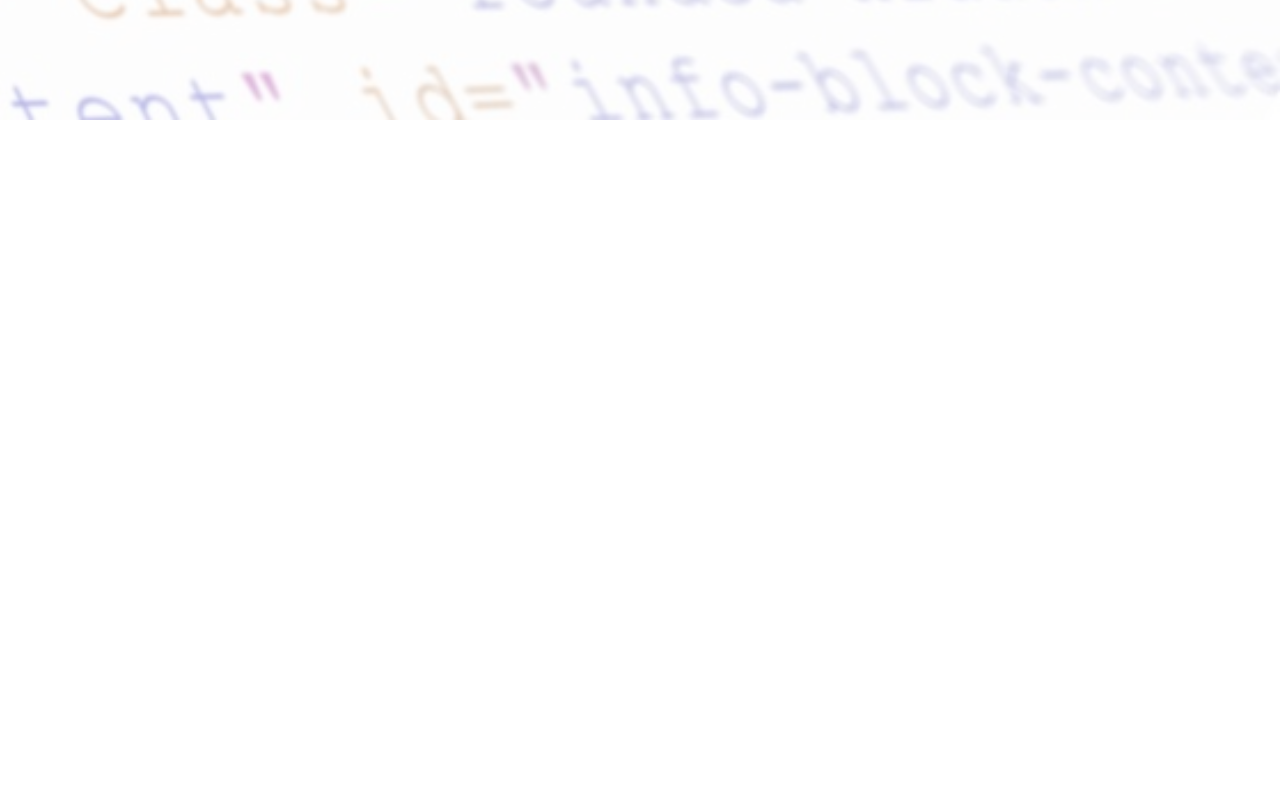
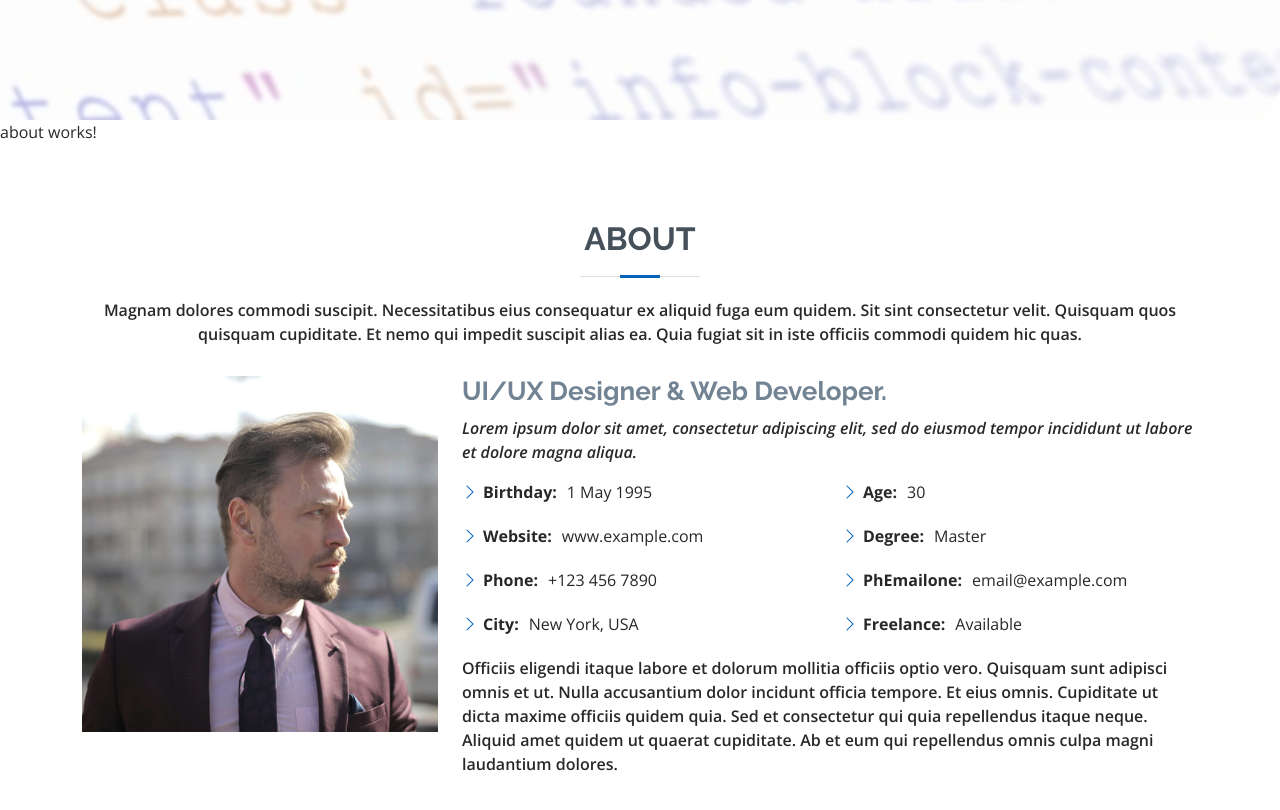
Before and after one commit to kale1st/muruvvet_website, an Angular app: page / in a window 1280 px wide. Shown: the part 680-1490 px from the top of the page. Before the commit the page ends 800 px from the top, so only its background shows below. Built offline with nearby package versions, Linux system fonts and the light colour scheme.

Commit message:
about component added

```diff
--- /dev/null
+++ b/src/app/about/about.component.css
@@ -0,0 +1,35 @@
+/*--------------------------------------------------------------
+# About
+--------------------------------------------------------------*/
+
+.about .content h3 {
+    font-weight: 700;
+    font-size: 26px;
+    color: #728394;
+}
+
+.about .content ul {
+    list-style: none;
+    padding: 0;
+}
+
+.about .content ul li {
+    margin-bottom: 20px;
+    display: flex;
+    align-items: center;
+}
+
+.about .content ul strong {
+    margin-right: 10px;
+}
+
+.about .content ul i {
+    font-size: 16px;
+    margin-right: 5px;
+    color: #0563bb;
+    line-height: 0;
+}
+
+.about .content p:last-child {
+    margin-bottom: 0;
+}
--- /dev/null
+++ b/src/app/about/about.component.html
@@ -0,0 +1,79 @@
+<p>about works!</p>
+<!-- ======= About Section ======= -->
+<section id="about" class="about">
+  <div class="container" data-aos="fade-up">
+    <div class="section-title">
+      <h2>About</h2>
+      <p>
+        Magnam dolores commodi suscipit. Necessitatibus eius consequatur ex
+        aliquid fuga eum quidem. Sit sint consectetur velit. Quisquam quos
+        quisquam cupiditate. Et nemo qui impedit suscipit alias ea. Quia fugiat
+        sit in iste officiis commodi quidem hic quas.
+      </p>
+    </div>
+
+    <div class="row">
+      <div class="col-lg-4">
+        <img src="assets/img/profile-img.jpg" class="img-fluid" alt="" />
+      </div>
+      <div class="col-lg-8 pt-4 pt-lg-0 content">
+        <h3>UI/UX Designer &amp; Web Developer.</h3>
+        <p class="fst-italic">
+          Lorem ipsum dolor sit amet, consectetur adipiscing elit, sed do
+          eiusmod tempor incididunt ut labore et dolore magna aliqua.
+        </p>
+        <div class="row">
+          <div class="col-lg-6">
+            <ul>
+              <li>
+                <i class="bi bi-chevron-right"></i> <strong>Birthday:</strong>
+                <span>1 May 1995</span>
+              </li>
+              <li>
+                <i class="bi bi-chevron-right"></i> <strong>Website:</strong>
+                <span>www.example.com</span>
+              </li>
+              <li>
+                <i class="bi bi-chevron-right"></i> <strong>Phone:</strong>
+                <span>+123 456 7890</span>
+              </li>
+              <li>
+                <i class="bi bi-chevron-right"></i> <strong>City:</strong>
+                <span>New York, USA</span>
+              </li>
+            </ul>
+          </div>
+          <div class="col-lg-6">
+            <ul>
+              <li>
+                <i class="bi bi-chevron-right"></i> <strong>Age:</strong>
+                <span>30</span>
+              </li>
+              <li>
+                <i class="bi bi-chevron-right"></i> <strong>Degree:</strong>
+                <span>Master</span>
+              </li>
+              <li>
+                <i class="bi bi-chevron-right"></i>
+                <strong>PhEmailone:</strong> <span>email@example.com</span>
+              </li>
+              <li>
+                <i class="bi bi-chevron-right"></i> <strong>Freelance:</strong>
+                <span>Available</span>
+              </li>
+            </ul>
+          </div>
+        </div>
+        <p>
+          Officiis eligendi itaque labore et dolorum mollitia officiis optio
+          vero. Quisquam sunt adipisci omnis et ut. Nulla accusantium dolor
+          incidunt officia tempore. Et eius omnis. Cupiditate ut dicta maxime
+          officiis quidem quia. Sed et consectetur qui quia repellendus itaque
+          neque. Aliquid amet quidem ut quaerat cupiditate. Ab et eum qui
+          repellendus omnis culpa magni laudantium dolores.
+        </p>
+      </div>
+    </div>
+  </div>
+</section>
+<!-- End About Section -->
--- a/src/app/app.component.html
+++ b/src/app/app.component.html
@@ -1 +1,3 @@
-<app-header></app-header> <app-hero></app-hero>
+<app-header></app-header>
+<app-hero></app-hero>
+<app-about></app-about>
--- a/src/app/app.module.ts
+++ b/src/app/app.module.ts
@@ -5,12 +5,14 @@
 import { AppComponent } from './app.component';
 import { HeaderComponent } from './header/header.component';
 import { HeroComponent } from './hero/hero.component';
+import { AboutComponent } from './about/about.component';
 
 @NgModule({
   declarations: [
     AppComponent,
     HeaderComponent,
-    HeroComponent
+    HeroComponent,
+    AboutComponent
   ],
   imports: [
     BrowserModule,
```
Also changed, not shown: src/app/about/about.component.ts (added, +10 -0 lines), 1 other file (tests, documents, lock files or other folders).
